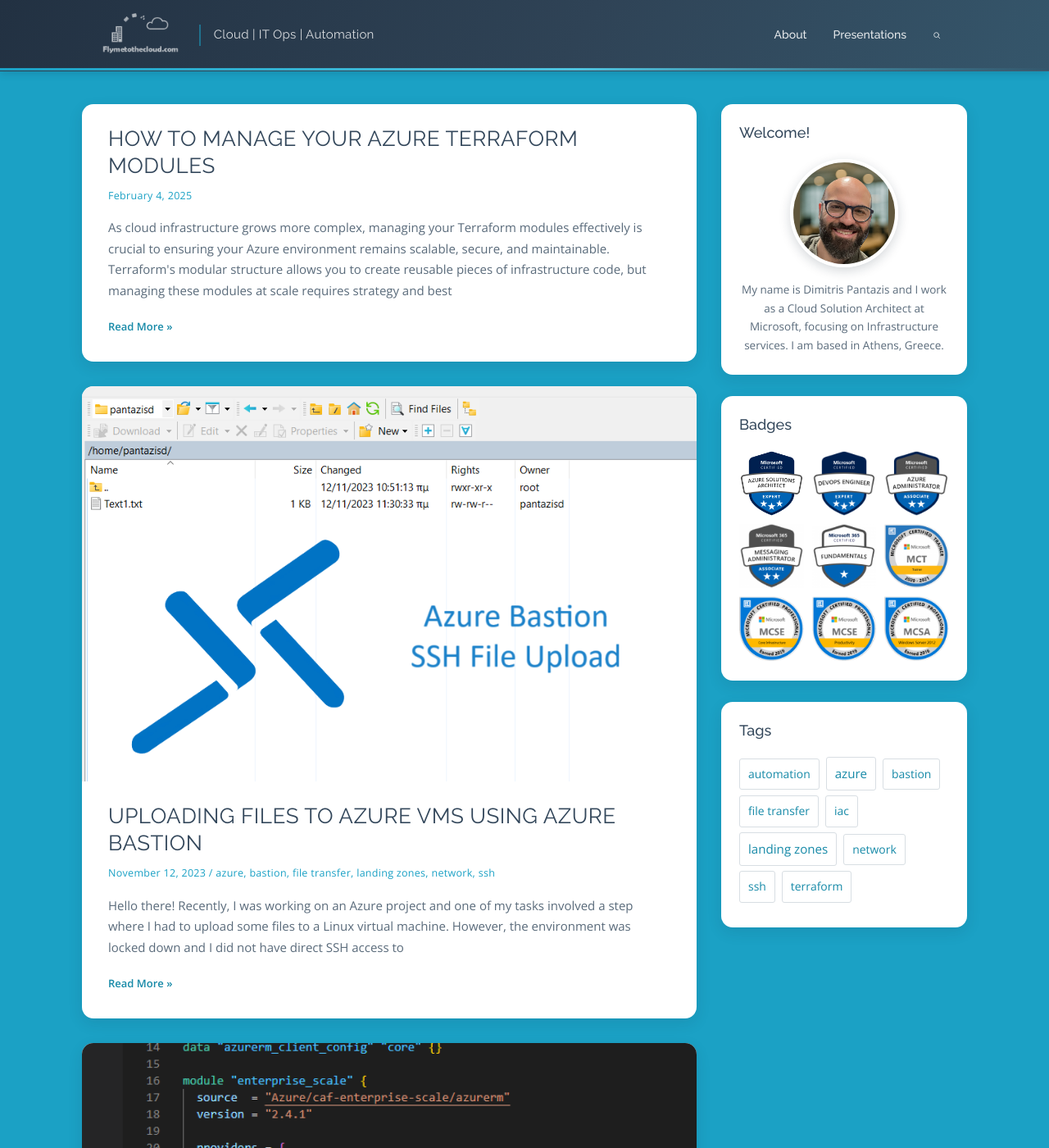
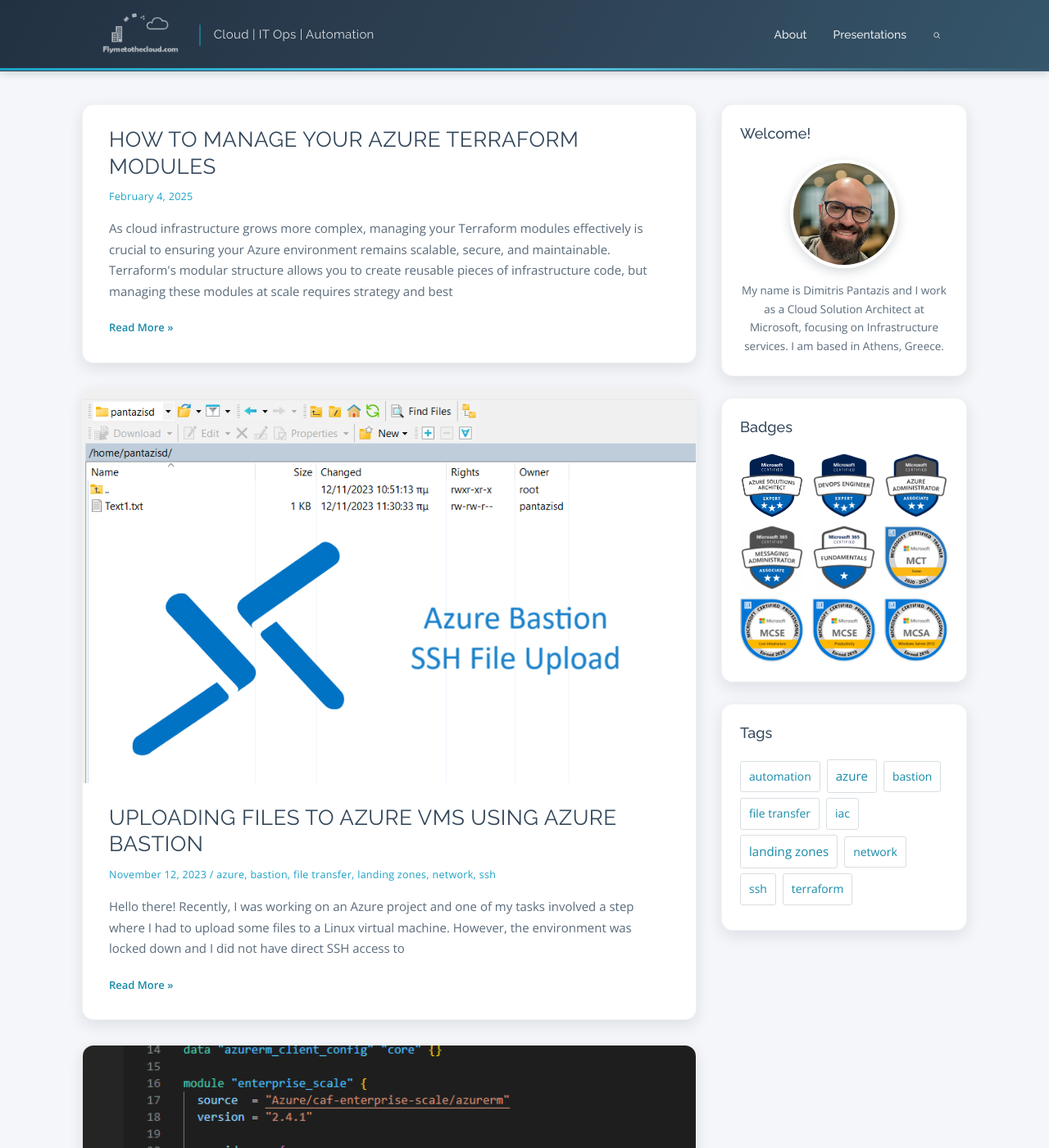
Before and after one commit to dpantaz/flymetothecloud, a Jekyll site: the page built from index.md, in a window 1280 px wide and 1400 px high. Shown: the whole window at 82% size. Built offline with Jekyll 4.4.1, drawn with Linux system fonts in a browser that asks for light colours.

Commit message:
Replace cyan page background with light neutral
Swap the strong cyan body background for a light blue-gray (#f4f6f9) so
content leads the page. Azure teal is kept purely as an accent (links,
meta, header line, tag hover). Add a subtle hairline border to cards,
single posts, and widgets so white surfaces stay crisp on the lighter
background.

Co-authored-by: Copilot App <223556219+Copilot@users.noreply.github.com>
Copilot-Session: 3dd01e10-cf7f-4105-8805-ccea87f7022f

```diff
--- a/assets/css/style.css
+++ b/assets/css/style.css
@@ -8,6 +8,7 @@
   --navy: #2f4356;
   --ink: #33475b;
   --body: #5a6b7b;
+  --page-bg: #f4f6f9;
   --card-shadow: 0 6px 18px rgba(16, 34, 48, .10);
   --radius: 14px;
   --radius-sm: 8px;
@@ -19,7 +20,7 @@ html { -webkit-text-size-adjust: 100%; }
 
 body {
   margin: 0;
-  background: var(--teal);
+  background: var(--page-bg);
   color: var(--body);
   font-family: "Open Sans", -apple-system, BlinkMacSystemFont, "Segoe UI", Roboto, Helvetica, Arial, sans-serif;
   font-size: 15px;
@@ -122,6 +123,7 @@ img { max-width: 100%; height: auto; }
 .post-card {
   background: #fff;
   box-shadow: var(--card-shadow);
+  border: 1px solid rgba(16, 34, 48, .06);
   margin-bottom: 30px;
   overflow: hidden;
   border-radius: var(--radius);
@@ -163,6 +165,7 @@ img { max-width: 100%; height: auto; }
 .single-post {
   background: #fff;
   box-shadow: var(--card-shadow);
+  border: 1px solid rgba(16, 34, 48, .06);
   padding: 34px 40px 40px;
   border-radius: var(--radius);
 }
@@ -254,6 +257,7 @@ img { max-width: 100%; height: auto; }
 .widget {
   background: #fff;
   box-shadow: var(--card-shadow);
+  border: 1px solid rgba(16, 34, 48, .06);
   padding: 20px 22px 24px;
   margin-bottom: 26px;
   border-radius: var(--radius);
```
